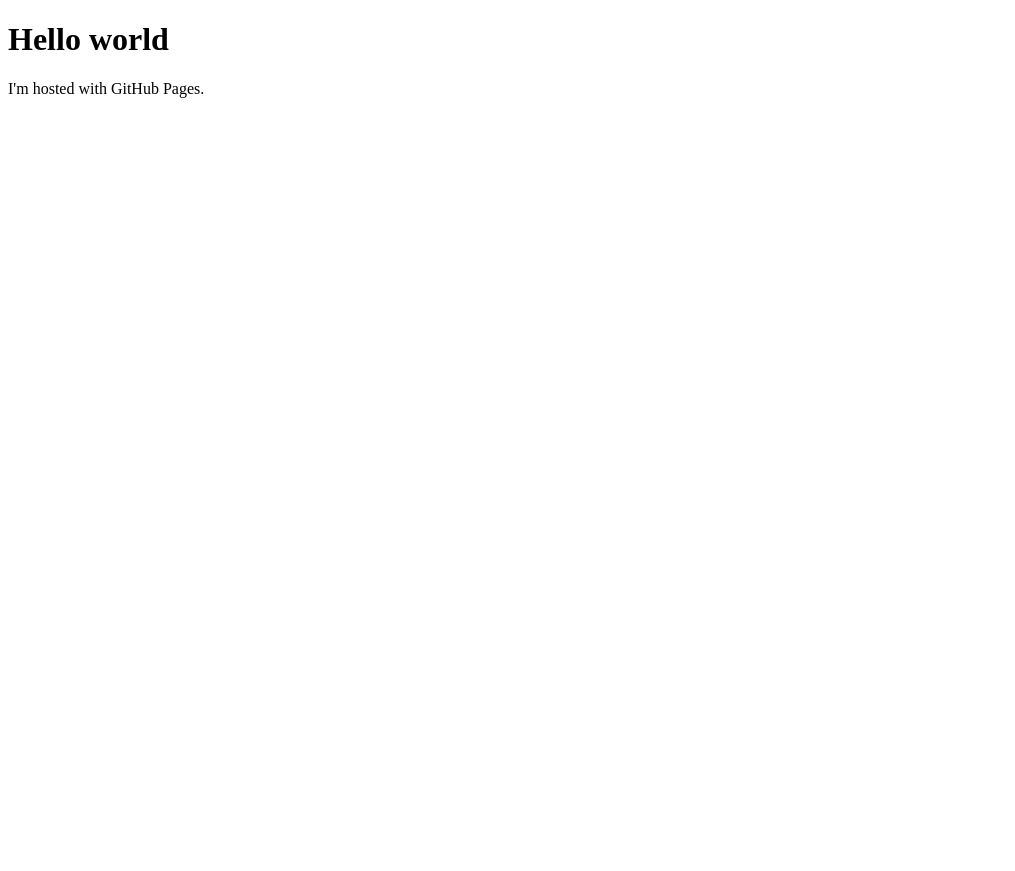
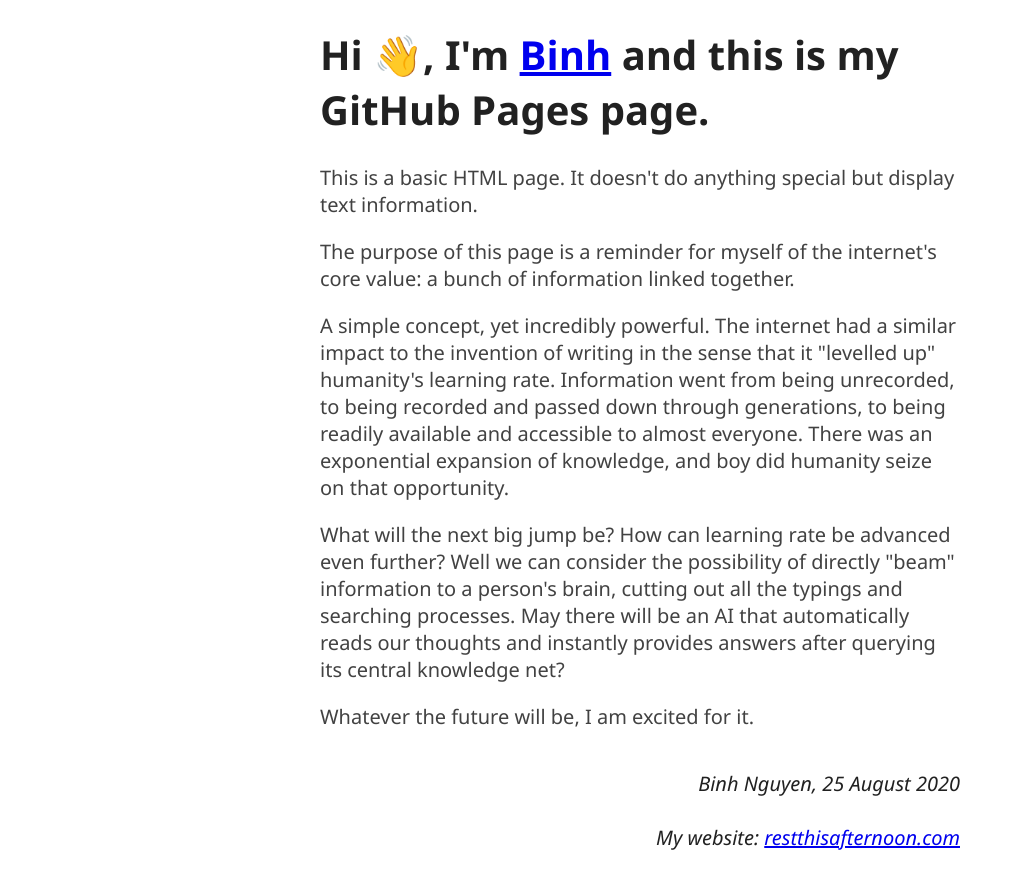
Before and after one commit to bnguyensn/bnguyensn.github.io, a plain HTML site: page index.html in a window 1280 px wide. Shown: the whole page, without its empty margins (0-1015 px from the left). Before the commit the page ends 800 px from the top, so only its background shows below. Drawn offline with Linux system fonts and the light colour scheme.

Commit message:
feat: update site

```diff
--- a/index.html
+++ b/index.html
@@ -2,10 +2,53 @@
 <html lang="en">
 <head>
     <meta charset="UTF-8">
-    <title>bnguyensn</title>
+    <title>Binh Nguyen's GitHub Pages page</title>
+    <link rel="stylesheet" href="styles.css">
 </head>
 <body>
-    <h1>Hello world</h1>
-    <p>I'm hosted with GitHub Pages.</p>
+    <main class="main">
+        <h1>Hi 👋, I&#39;m <a target="_blank" rel="noreferrer"
+                href="https://twitter.com/bnguyensn">Binh</a> and this is my GitHub
+            Pages page.</h1>
+
+        <p>
+            This is a basic HTML page. It doesn&#39;t do anything special but display
+            text information.
+        </p>
+
+        <p>
+            The purpose of this page is a reminder for myself of the internet&#39;s core
+            value: a bunch of information linked together.
+        </p>
+
+        <p>
+            A simple concept, yet incredibly powerful. The internet had a similar impact
+            to the invention of writing in the sense that it "levelled up"
+            humanity&#39;s learning rate. Information went from being unrecorded, to
+            being recorded and passed down through generations, to being readily
+            available and accessible to almost everyone. There was an exponential
+            expansion of knowledge, and boy did humanity seize on that opportunity.
+        </p>
+
+        <p>
+            What will the next big jump be? How can learning rate be advanced even
+            further? Well we can consider the possibility of directly "beam" information
+            to a person&#39;s brain, cutting out all the typings and searching
+            processes. May there will be an AI that automatically reads our thoughts and instantly
+            provides answers after querying its central knowledge net?
+        </p>
+
+        <p>
+            Whatever the future will be, I am excited for it.
+        </p>
+
+        <p class="end">
+            <i>Binh Nguyen, 25 August 2020</i>
+            <br />
+            <br />
+            <i>My website: <a target="_blank" rel="noreferrer"
+                href="https://restthisafternoon.com">restthisafternoon.com</a></i>
+        </p>
+    </main>
 </body>
 </html>
--- /dev/null
+++ b/styles.css
@@ -0,0 +1,40 @@
+* {
+  box-sizing: border-box;
+}
+
+html {
+  font-family: 'Segoe UI', sans-serif;
+}
+
+body {
+  margin: 0;
+}
+
+h1, h2, h3, h4, h5, h6 {
+  color: #212121;
+}
+
+p {
+  color: #424242;
+}
+
+@media (min-width: 600px) {
+  html {
+    font-size: 20px;
+  }
+}
+
+.main {
+  margin: 0 auto;
+
+  max-width: 720px;
+  width: 100vw;
+
+  padding: 0 2rem;
+}
+
+.end {
+  margin-top: 2rem;
+  color: #212121;
+  text-align: right;
+}
```
